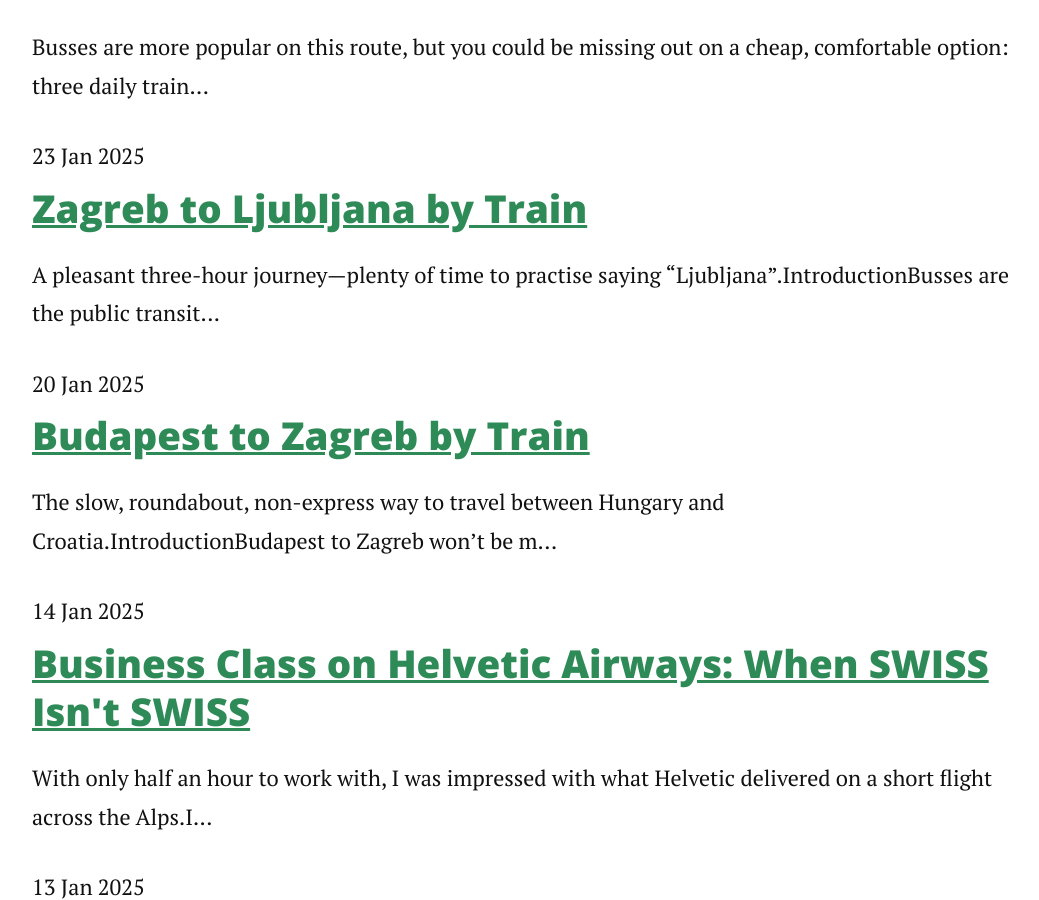
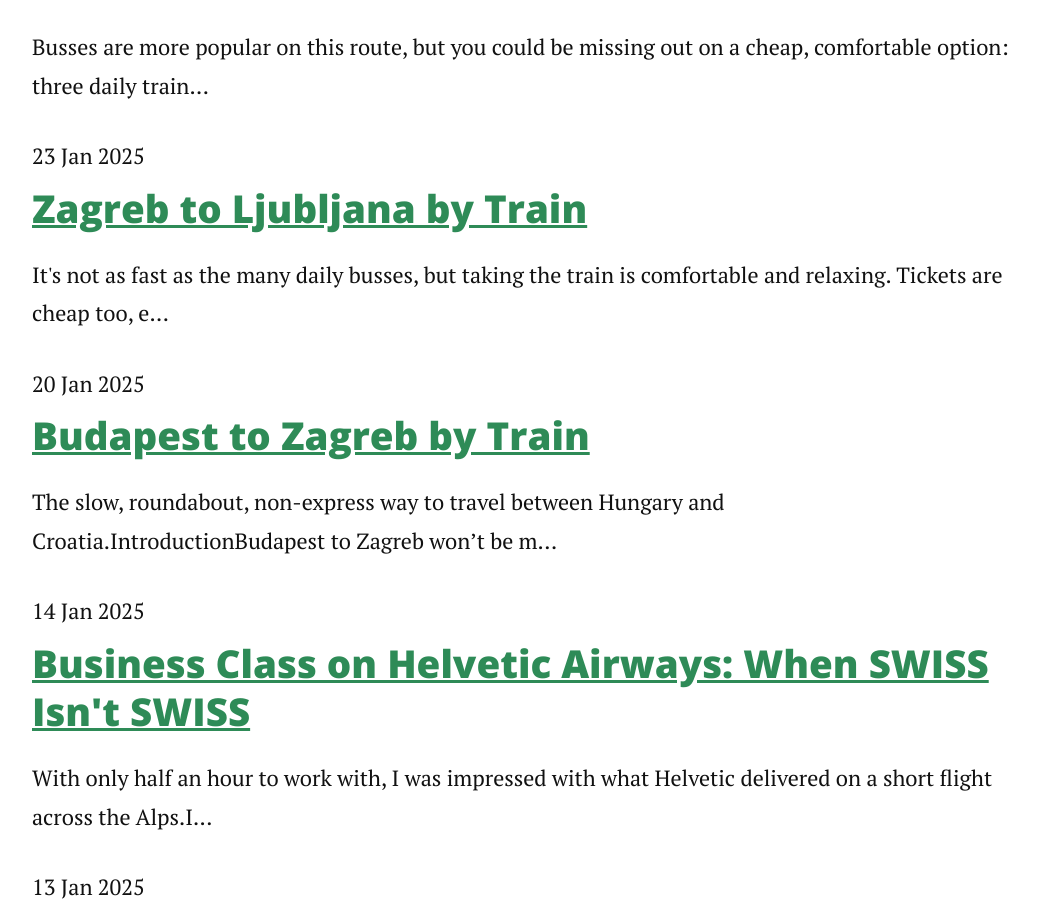
Before and after one commit to RatherBeExploring/ratherbeexploring.github.io, a Jekyll site: the page built from articles.md, in a window 1280 px wide and 900 px high, scrolled down 2080 px. Shown: the whole window, without its empty margins (113-1152 px from the left). Built offline with Jekyll 4.4.1, drawn with Linux system fonts in a browser that asks for light colours; nearby versions of some CDN libraries.

Commit message:
Update 2025-01-23-zagreb-to-ljubljana-by-train.markdown
Description

```diff
--- a/_posts/2025-01-23-zagreb-to-ljubljana-by-train.markdown
+++ b/_posts/2025-01-23-zagreb-to-ljubljana-by-train.markdown
@@ -2,6 +2,7 @@
 layout: post
 title: "Zagreb to Ljubljana by Train"
 date: "January 23, 2025"
+description: "It's not as fast as the many daily busses, but taking the train is comfortable and relaxing. Tickets are cheap too, even if you can only buy them in-person."
 image: croatiafeatured-min.JPG
 ---
 
```
